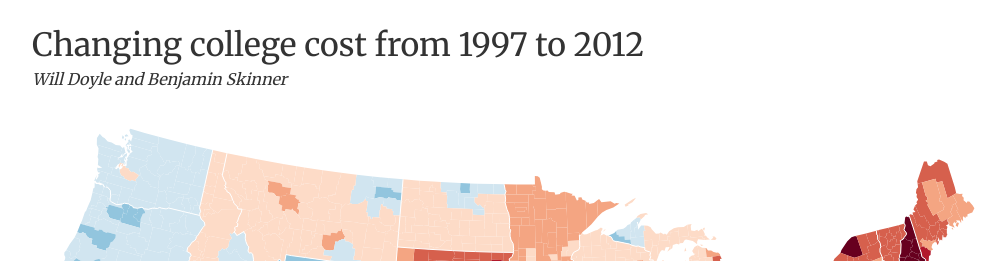
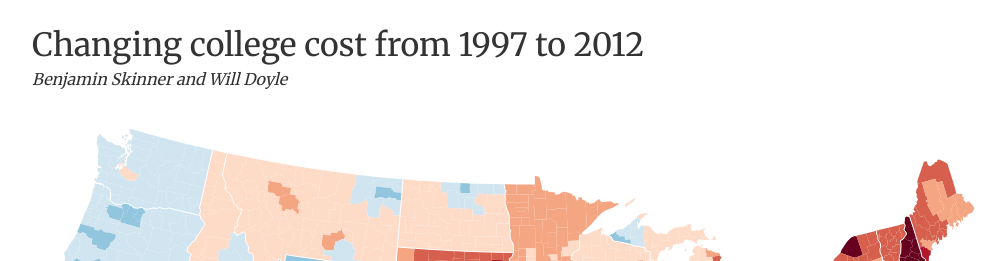
Before and after one commit to btskinner/collegecost, a Jekyll site: the page built from index.md, in a window 1280 px wide. Shown: the top 261 px of the page, without its empty margins (128-1133 px from the left). Built offline with Jekyll 4.4.1, drawn with Linux system fonts in a browser that asks for light colours.

Commit message:
switched names

```diff
--- a/_config.yml
+++ b/_config.yml
@@ -1,5 +1,5 @@
 title: Changing college cost from 1997 to 2012
-subtitle: Will Doyle and Benjamin Skinner
+subtitle: Benjamin Skinner and Will Doyle
 siteurl: /collegecost
 github: https://github.com/btskinner/collegecost
 mail: b.skinner@vanderbilt.edu
```
Also changed, not shown: 3 other files.
